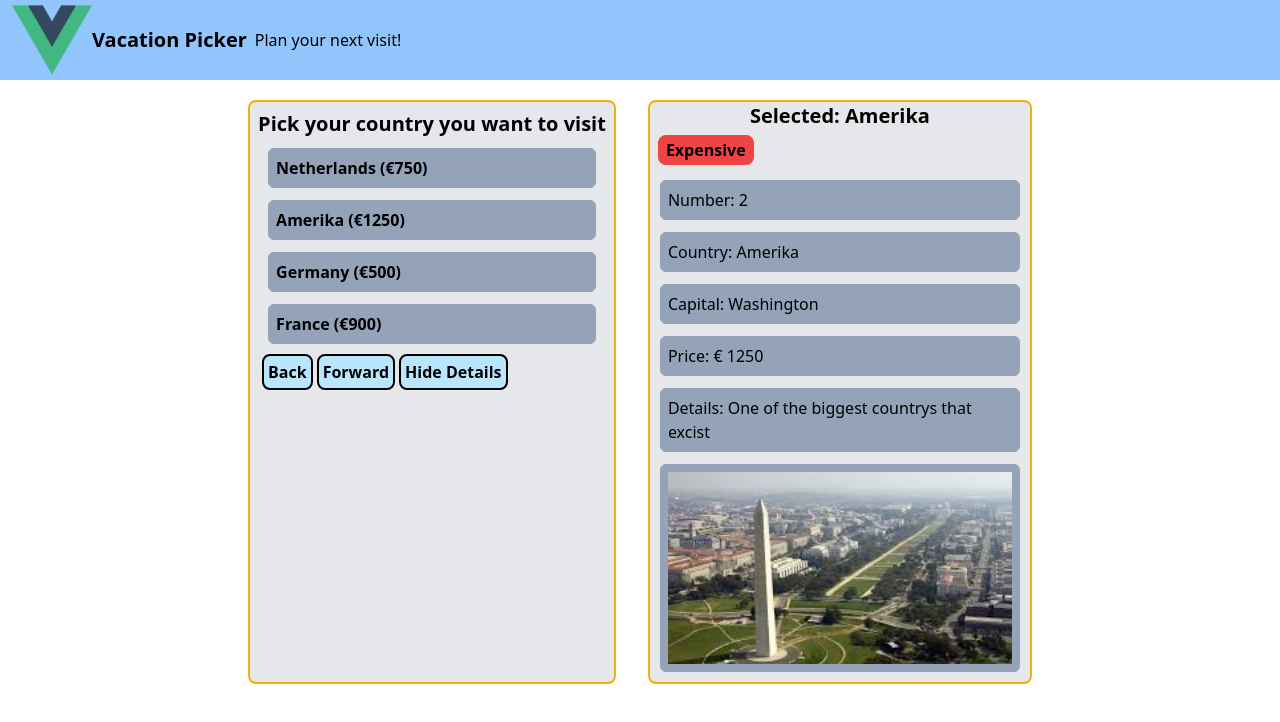
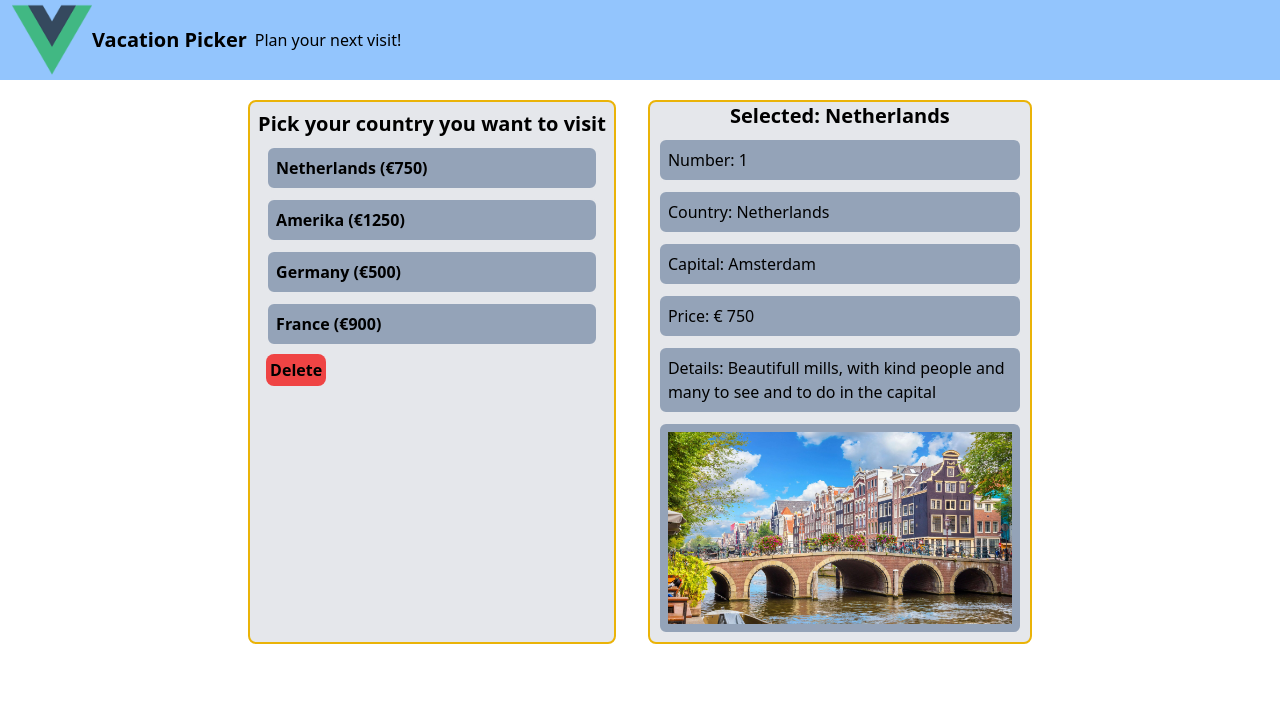
Before and after one commit to SwenteMebel/VueVacation, a Vue app: page / in a window 1280 px wide. Shown: the top 722 px of the page. Built offline with nearby package versions, Linux system fonts and the light colour scheme.

Commit message:
components kunnen met elkaar communiceren

```diff
--- a/src/components/CarsData.vue
+++ /dev/null
@@ -1,34 +0,0 @@
-<template>
-    <div class="container mx-auto px-4">
-        <h1 class="text-xl font-black  justify-center flex">Witch Car would you like to rent?</h1>
-        <div class="border-2 bg-blue-300 justify-center flex rounded-xl"
-            v-for="car in CarsData.cars"
-            :key="car.id"
-            :title="car.naam">
-
-            <p class="font-bold ">Car: {{ car.naam }} <br>
-            Brench: {{ car.merk }} <br>
-            Type: {{ car.type }} <br>
-            Price: € {{ car.prijs }} </p><br>
-        </div>
-        <p>Kies een getal</p>
-        <select name="getallen" id="lijst1">
-            <option v-for="g in getallen" :key="g" :value="g">{{ g }}</option>
-        </select>
-    </div>
-</template>
-
-<script>
-import CarsData from '@/data/CarData';
-
-export default {
-name: 'CareList',
-data(){
-    return {
-        CarsData,
-        getallen: [10, 20, 30, 40, 50, 60, 70, 'Hallo dit is tekst']
-    }
-}
-
-}
-</script>
--- /dev/null
+++ b/src/components/CountryDetails.vue
@@ -0,0 +1,41 @@
+<template>
+
+
+    <div class="border-2 rounded-lg border-yellow-500 bg-gray-200 mt-5 min-w-60 max-w-96">
+        <h1 class="text-xl font-black justify-center flex">Selected: {{ country.name }}</h1>
+        <li class="list-none p-2" v-show="isExpensive()"><span class="bg-red-500 rounded-lg px-2 py-1 font-semibold">Expensive</span></li>
+        <li class="list-none p-2" v-show="isOnSale()"><span class="bg-red-500 rounded-lg px-2 py-1 font-semibold">On Sale!</span></li>
+
+        <ul>
+            <li class="p-2 m-2 border-2 rounded-lg bg-slate-400 ">Number: {{ country.id }}</li>
+            <li class="p-2 m-2 border-2 rounded-lg bg-slate-400">Country: {{ country.name }}</li>
+            <li class="p-2 m-2 border-2 rounded-lg bg-slate-400">Capital: {{ country.capital }}</li>
+            <li class="p-2 m-2 border-2 rounded-lg bg-slate-400">Price: € {{ country.cost }}</li>
+            <li class="p-2 m-2 border-2 rounded-lg bg-slate-400 overflow-y-auto">Details: {{ country.details }}</li>
+            <li class="p-2 m-2 border-2 rounded-lg bg-slate-400"><img :src="getImgUrl(country.img)" :alt="country.img"
+                class="object-cover h-48 w-96"></li>
+        </ul>
+    </div>
+
+
+</template>
+
+
+<script>
+import mixins from '@/mixins/mixins.js';
+
+export default {
+ name: 'CountryDetails',
+ mixins: [mixins],
+ props: ['country'],
+
+ methods: {
+    isExpensive(){
+        return this.country.cost >= 1000;
+        },
+        isOnSale(){
+            return this.country.cost <= 500;
+        },
+ }
+}
+</script>
--- a/src/components/VacationPicker.vue
+++ b/src/components/VacationPicker.vue
@@ -1,29 +1,5 @@
 <template>
-
     <div class="container mx-auto px-4">
-        <div class="flex flex-row col-2 gap-8 justify-center">
-            <!--<div class="mt-2">
-                <input type="text" class="p-1 bg-green-300 border-black rounded-l-lg" placeholder="Add Country"
-                v-model="newCountry"
-                @keyup.enter="addCountry(newCountry)">
-
-                <button class="btn bg-green-200 p-1 rounded-r-lg font-semibold"
-                @click="addCountry()">Add Country</button><br>
-            </div>
-
-            <div class="mt-2 grid">
-
-                <p class="text-md font-semibold p-2">Desination cheaper than:</p>
-                <select class="border-2" v-model="selectedCost" @change="filterCountries()">
-                    <option v-for="(cost, index) in costs" :key="index" :value="cost">
-                        {{ cost }}
-                    </option>
-                </select>
-            </div>-->
-
-        </div>
-
-
         <div class="flex flex-row col-2 gap-8 justify-center">
             <div class="border-2 rounded-lg border-yellow-500 bg-gray-200 mt-5 p-2">
                 <h1 class="text-xl font-black  justify-center flex ">Pick your country you want to visit</h1>
@@ -35,58 +11,31 @@
                         @click="selectCountry(index)">
                         {{ country.name }} (€{{ country.cost }})<br>
                     </li>
-                    <!--<li class="grid border-2 p-2 rounded-lg m-2  bg-slate-400 hover:bg-rose-200 font-semibold"
-                    v-for="country, index in filteredCountries"
-                    :key="index"
-                    @click="selectCountry(index)">
-                        {{ country.name }} (€{{ country.cost }})
-                    </li>-->
-
-                    <!--<li class="grid border-2 p-2 rounded-lg m-2 bg-slate-400 hover:bg-rose-200 font-semibold"
-                    v-for="(country, index) in newCountries" :key="index">
-                    {{ country }}
-
-                    </li>-->
                 </ul>
-                <button class="border-2 border-black bg-sky-200 ml-1 p-1 rounded-lg font-semibold">Back</button>
-                <button class="border-2 border-black bg-sky-200 ml-1 p-1 rounded-lg font-semibold">Forward</button>
-                <button class="border-2 border-black bg-sky-200 ml-1 p-1 rounded-lg font-semibold">Hide Details</button>
+                <button @click="remove(selectedCountryIndex)" class="bg-red-500 p-1 ml-2 rounded-lg font-semibold">Delete </button>
             </div>
-            <div class="border-2 rounded-lg border-yellow-500 bg-gray-200 mt-5 min-w-60 max-w-96">
-                <h1 class="text-xl font-black justify-center flex">Selected: {{ selectedCountry.name }}</h1>
-                <li class="list-none p-2" v-if="isExpensive()"><span class="bg-red-500 rounded-lg px-2 py-1 font-semibold">Expensive</span></li>
-                <li class="list-none p-2" v-show="isOnSale()"><span class="bg-red-500 rounded-lg px-2 py-1 font-semibold">On Sale!</span></li>
-                <ul>
-                    <li class="p-2 m-2 border-2 rounded-lg bg-slate-400 ">Number: {{ selectedCountry.id }}</li>
-                    <li class="p-2 m-2 border-2 rounded-lg bg-slate-400">Country: {{ selectedCountry.name }}</li>
-                    <li class="p-2 m-2 border-2 rounded-lg bg-slate-400">Capital: {{ selectedCountry.capital }}</li>
-                    <li class="p-2 m-2 border-2 rounded-lg bg-slate-400">Price: € {{ selectedCountry.cost }}</li>
-                    <li class="p-2 m-2 border-2 rounded-lg bg-slate-400 overflow-y-auto">Details: {{ selectedCountry.details }}</li>
-                    <li class="p-2 m-2 border-2 rounded-lg bg-slate-400"><img :src="getImgUrl(selectedCountry.img)" :alt="selectedCountry.img"
-                        class="object-cover h-48 w-96"></li>
-                </ul>
-
-            </div>
+            <CountryDetails v-if="selectedCountry" :country="selectedCountry" />
         </div>
     </div>
 </template>
 
 <script>
-import CountryData from '@/data/CountryData'
-import mixins from '@/mixins/mixins'
+import CountryData from '@/data/CountryData.js'
+import mixins from '@/mixins/mixins.js'
+import CountryDetails from './CountryDetails.vue'
 
 export default {
    name: 'VacationPicker',
+
+   components: {
+    CountryDetails,
+   },
    mixins: [mixins],
     data(){
         return {
             CountryData,
-            selectedCountryIndex: 1,
-            newCountry: '',
-            newCountries: [],
-            costs: [500, 1000, 2000, 3000, 4000, 5000, 6000, 7000],
-            selectedCost: 500,
-            filteredCountries: [],
+            selectedCountryIndex: 0,
+
         }
     },
     methods: {
@@ -94,27 +43,9 @@ export default {
         selectCountry(index) {
             this.selectedCountryIndex = index;
         },
-
-        // Kijkt welke landen duurder of gelijk zijn aan 1000
-        isExpensive(){
-           return this.CountryData.countries[this.selectedCountryIndex].cost >= 1000;
+        remove(){
+            this.CountryData.countries.splice(this.selectedCountryIndex, 1);
         },
-
-        isOnSale(){
-            return this.CountryData.countries[this.selectedCountryIndex].cost <= 500;
-        },
-
-        //Land dat word toegevoegd via Add country button of de 'enter'
-        addCountry(){
-            this.newCountries.push(this.newCountry);
-            this.newCountry = '';
-        },
-
-        // word gebruikt bij het filteren van de steden die goedkoper zijn dan XX bedrag
-        filterCountries(){
-            this.filteredCountries = this.CountryData.countries
-                .filter(country => country.cost <= this.selectedCost)
-        }
 
     },
 
--- a/src/data/CarData.js
+++ /dev/null
@@ -1,42 +0,0 @@
-const CarsData = {
-    cars: [
-        {
-            id: 1,
-            naam: 'Mercedes',
-            merk: 'Serie A',
-            type: 'Type A',
-            prijs: 25000
-        },
-        {
-            id: 2,
-            naam: 'BMW',
-            merk: 'Serie 5',
-            type: 'Type X',
-            prijs: 30000
-        },
-        {
-            id: 3,
-            naam: 'Ford',
-            merk: 'Mustang',
-            type: 'Type C',
-            prijs: 27000
-        },
-        {
-            id: 4,
-            naam: 'Audi',
-            merk: 'A4',
-            type: 'Type D',
-            prijs: 12000
-        },
-        {
-            id: 5,
-            naam: 'Space X',
-            merk: 'Space',
-            type: 'Type X',
-            prijs: 280000000
-        }
-    ]
-
-
-};
-export default CarsData;
```
